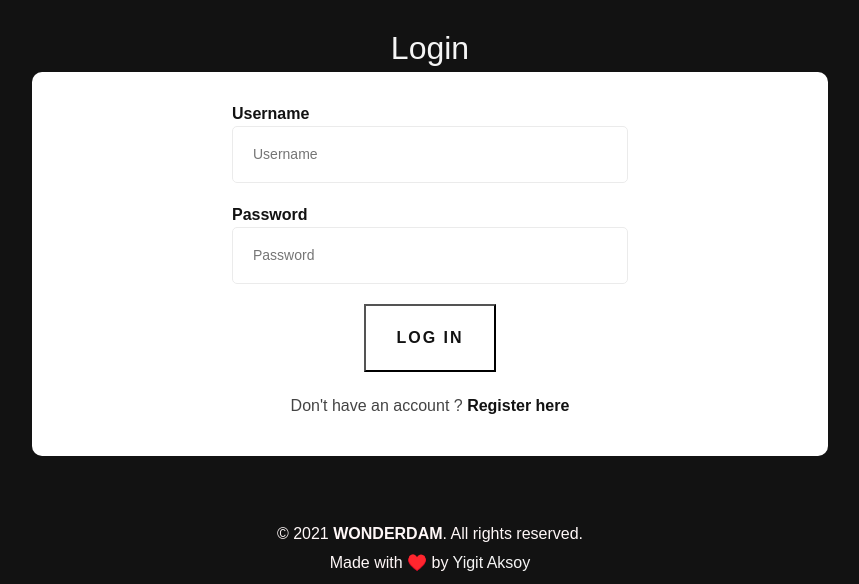
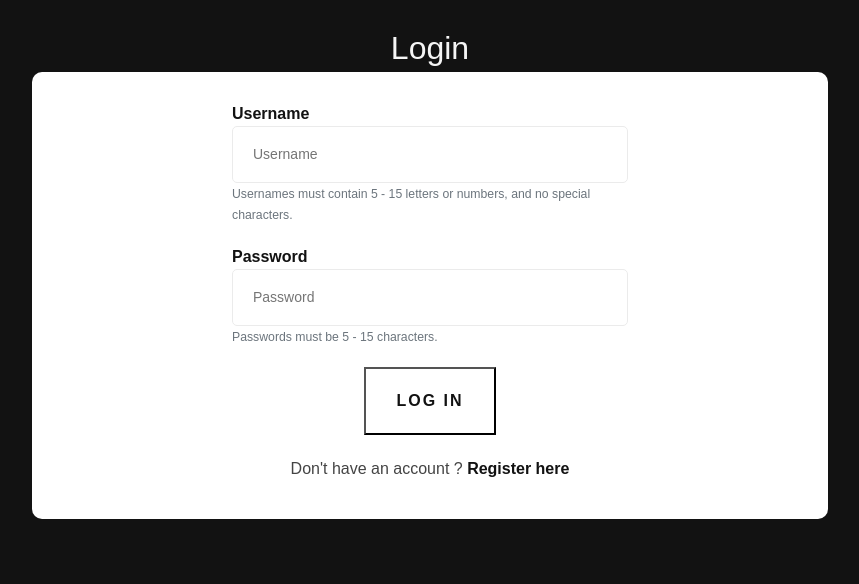
Before and after one commit to yigitaksoy/Wonderdam, a Flask app: page /login in a window 1280 px wide. Shown: the part 87-671 px from the top of the page, without its empty margins (210-1069 px from the left). Run offline with Flask 2, Linux system fonts and the light colour scheme; some libraries are stand-ins or nearby versions; some web fonts are replaced.

Commit message:
Add form validation attributes for login form

```diff
--- a/templates/login.html
+++ b/templates/login.html
@@ -9,11 +9,15 @@
             <form id="user-form" class="login-form" method="POST" action="{{ url_for('login') }}">
                 <div class="form-group">
                     <label for="username">Username</label>
-                    <input type="text" class="form-input" name="username" id="username" placeholder="Username" minlength="5" maxlength="15" pattern="^[a-zA-Z0-9]{5,15}$" required/>
+                    <input type="text" class="form-input" name="username" id="username" placeholder="Username" minlength="5" maxlength="15" pattern="^[a-zA-Z0-9]{5,15}$"
+                    oninvalid="this.setCustomValidity('Please enter at least 5 letters or numbers, and no special characters')" oninput="this.setCustomValidity('')" type="text" required/>
+                    <small id="min-count" class="form-text text-muted ms-auto">Usernames must contain 5 - 15 letters or numbers, and no special characters.</small>
                 </div>
                 <div class="form-group">
                     <label for="password">Password</label>
-                    <input type="password" class="form-input" name="password" id="password" placeholder="Password" minlength="5" maxlength="15" pattern="^[a-zA-Z0-9]{5,15}$" required/>
+                    <input type="password" class="form-input" name="password" id="password" placeholder="Password" minlength="5" maxlength="15" pattern="^[a-zA-Z0-9!£%~#$%&()*+,-./?@^_~]{5,15}$"
+                    oninvalid="this.setCustomValidity('Please enter 5 - 15 characters')" oninput="this.setCustomValidity('')" required/>
+                    <small id="min-count" class="form-text text-muted ms-auto">Passwords must be 5 - 15 characters.</small>
                 </div>
                 <div class="form-group text-center">
                     <input type="submit" name="submit" id="submit" class="form-submit" value="Log in"/>
```
